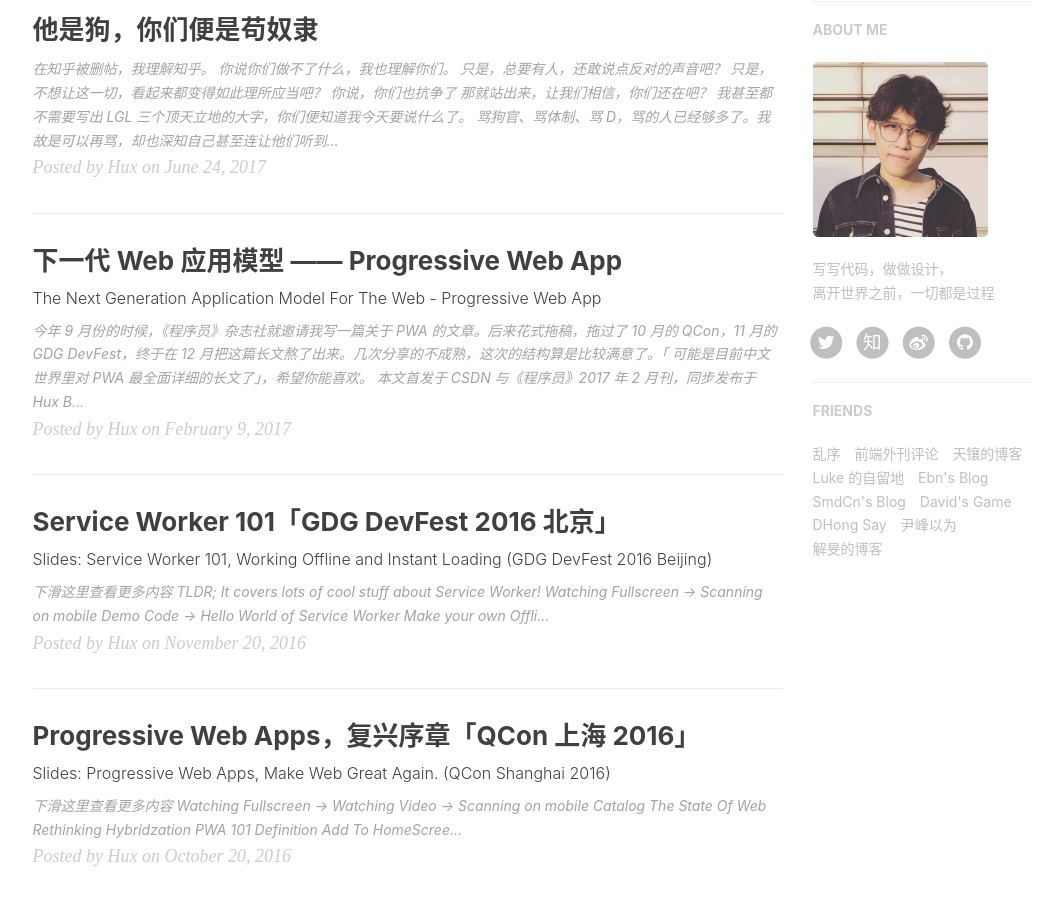
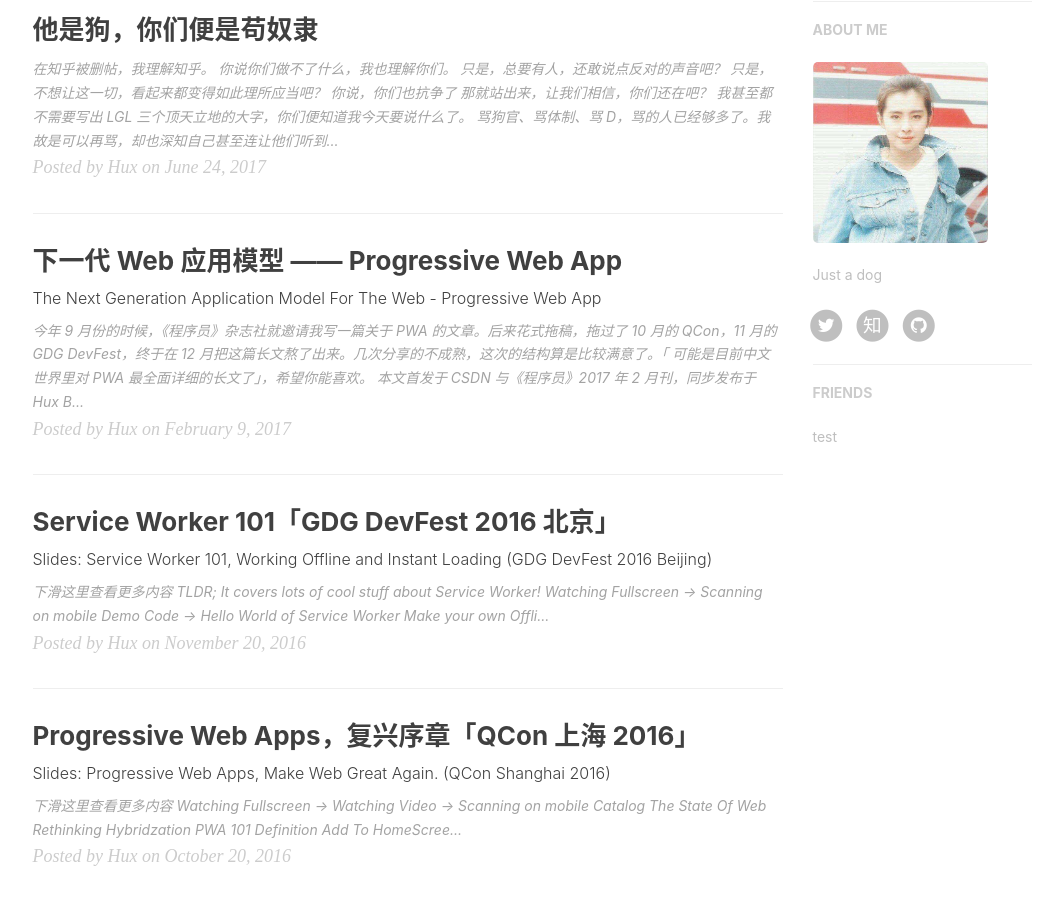
Before and after one commit to Trex-tbag/Trex-tbag.github.io, a Jekyll site: the page built from index.html, in a window 1280 px wide and 900 px high, scrolled down 692 px. Shown: the whole window, without its empty margins (135-1187 px from the left). Built offline with Jekyll 4.4.1, drawn with Linux system fonts in a browser that asks for light colours; nearby versions of some CDN libraries; the list of posts is cut into pages by our own code; comment, search, counter and statistics services are not loaded; some of the changed text lies outside the part shown.

Commit message:
update commit

```diff
--- a/_config.yml
+++ b/_config.yml
@@ -1,10 +1,10 @@
 # Site settings
-title: Tbag Blog
-SEOTitle: Tbag的博客 | tbag Blog
+title: T-bag Blog
+SEOTitle: T-bag的博客 | tbag Blog
 header-img: img/home-bg.jpg
 email: huxpro@gmail.com
 description: "其实我是一个演员。"
-keyword: "Trex, tbag的博客, Hux Blog, 博客, 个人网站, 互联网, Web, web安全 , Python , JAVA, 移动安全 ,Android"
+keyword: "Trex, T-bag的博客, 博客, 个人网站, 互联网, Web, web安全 , Python , JAVA, 移动安全 ,Android"
 url: "https://trex-tbag.github.io"              # your host, for absolute URL
 baseurl: ""                             # for example, '/blog' if your blog hosted on 'host/blog'
 
@@ -12,10 +12,10 @@
 
 # SNS settings
 RSS: false
-weibo_username:     huxpro
-zhihu_username:     huxpro
-github_username:    huxpro
-twitter_username:   huxpro
+#weibo_username:     huxpro
+zhihu_username:     Trex-tbag
+github_username:    Trex-tbag
+twitter_username:   Trex-tbag
 #facebook_username:  huxpro
 # linkedin_username:  firstname-lastname-idxxxx
 
@@ -25,7 +25,7 @@
 # from 2016, 'pygments' is unsupported on GitHub Pages. Use 'rouge' for highlighting instead.
 highlighter: rouge
 permalink: pretty
-paginate: 10
+paginate: 10 #一页你准备放多少文章
 exclude: ["less","node_modules","Gruntfile.js","package.json","README.md","README.zh.md"]
 anchorjs: true                          # if you want to customize anchor. check out line:181 of `post.html`
 
@@ -48,7 +48,7 @@
 
 
 # Disqus settings
-disqus_username: hux
+disqus_username: tbag
 
 # Netease setttings
 netease_comment: false
@@ -60,15 +60,15 @@
 # ba_track_id: [your track id]
 
 # Google Analytics
-ga_track_id: 'UA-49627206-1'            # Format: UA-xxxxxx-xx
-ga_domain: huangxuan.me
+ga_track_id: 'UA-115969736-1'            # Format: UA-xxxxxx-xx
+ga_domain: auto
 
 
 
 # Sidebar settings
 sidebar: true                           # whether or not using Sidebar.
-sidebar-about-description: "写写代码，做做设计，<br>离开世界之前，一切都是过程"
-sidebar-avatar: /img/avatar-hux.jpg      # use absolute URL, seeing it's used in both `/` and `/about/`
+sidebar-about-description: "Just a dog"
+sidebar-avatar: /img/tbag.jpg      # use absolute URL, seeing it's used in both `/` and `/about/`
 
 
 
@@ -90,34 +90,7 @@
     #     title: "Su",
     #     href: "http://su.gallery/"
     # },{
-        title: "乱序",
-        href: "http://mida.re/"
-    },{
-        title: "前端外刊评论",
-        href: "http://qianduan.guru/"
-    },{
-        title: "天镶的博客",
-        href: "http://lingyu.wang/"
-    },{
-        title: "Luke 的自留地",
-        href: "http://hmqk1995.github.io"
-    },{
-        title: "Ebn's Blog",
-        href: "http://ebnbin.com/"
-    },{
-        title: "SmdCn's Blog",
-        href: "http://blog.smdcn.net"
-    },{
-        title: "David's Game",
-        href: "https://www.ruoyaowu.com/"
-    },{
-        title: "DHong Say",
-        href: "http://dhong.co"
-    },{
-        title: "尹峰以为",
-        href: "http://ingf.github.io/"
-    },{
-        title: "解旻的博客",
-        href: "http://xieminis.me/"
+        title: "test",
+        href: "http://baidu.com/"
     }
 ]
```
Also changed, not shown: img/tbag.jpg (added).
